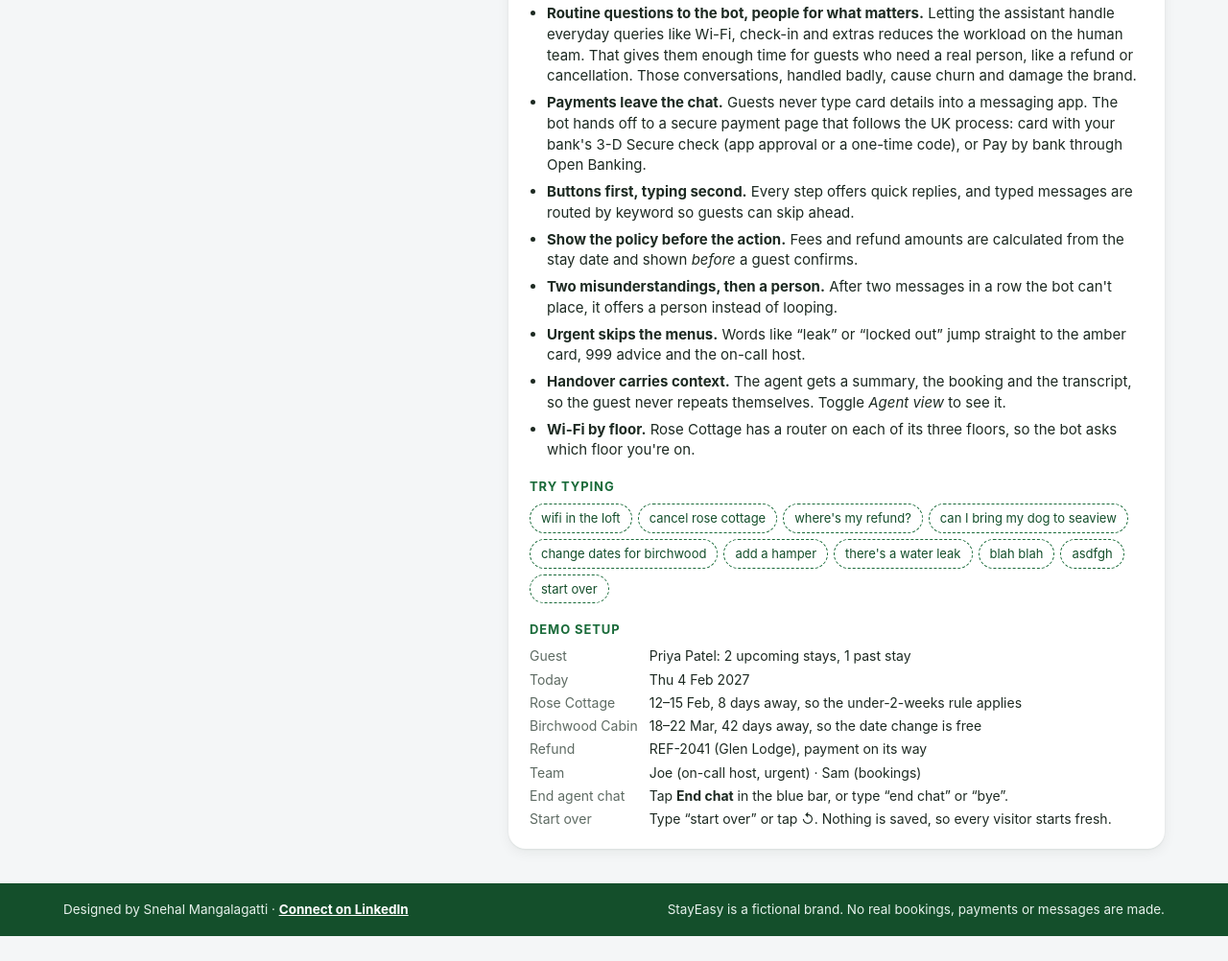
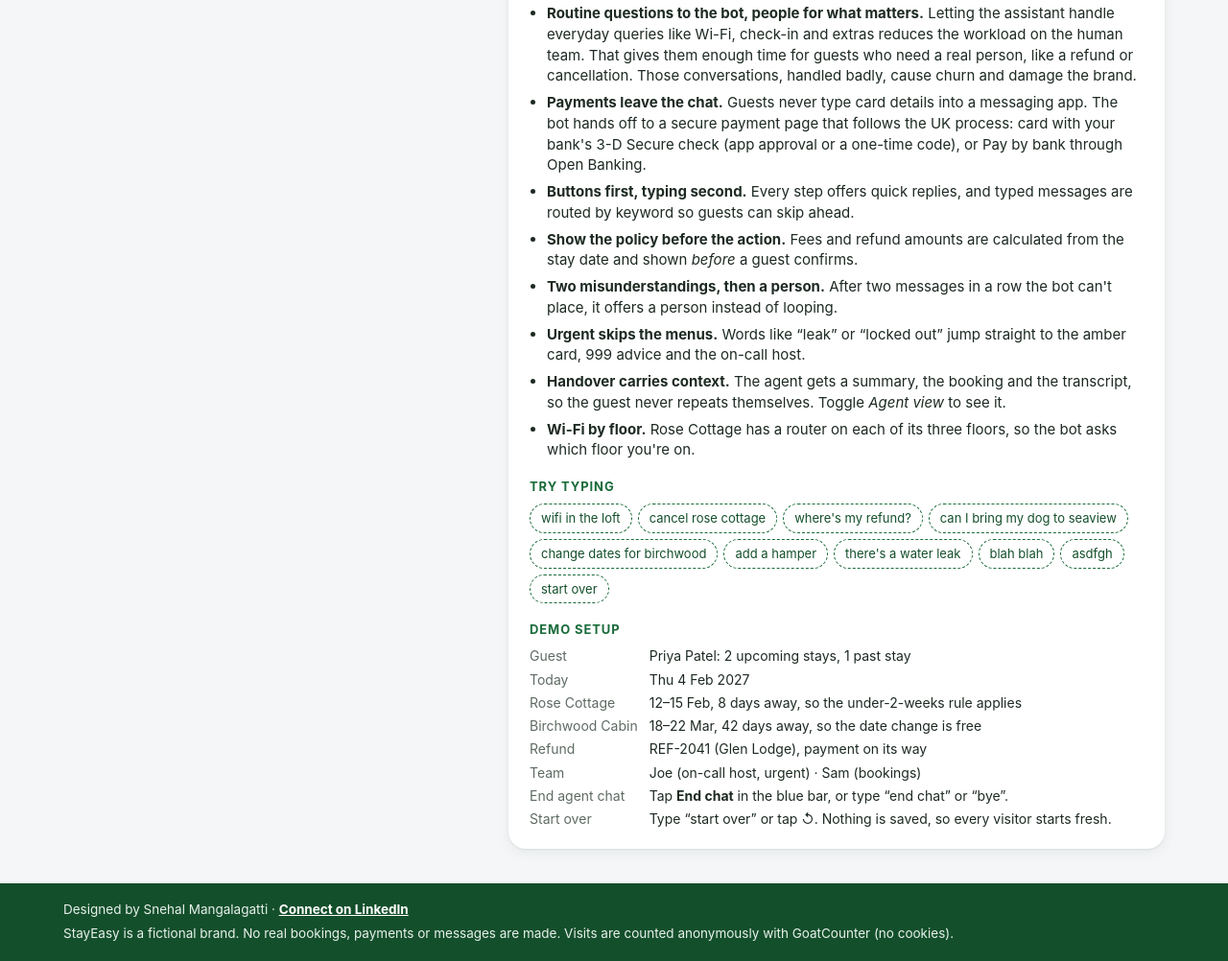
Before and after one commit to SnehalM1998/stayeasy-helper, a plain HTML site: page index.html in a window 1280 px wide. Shown: the part 813-1815 px from the top of the page at 96% size. Before the commit the page ends 1789 px from the top, so only its background shows below. Drawn offline with Linux system fonts and the light colour scheme.

Commit message:
Count visits anonymously with GoatCounter
Adds the GoatCounter script (no cookies, no personal data) and a
footer note telling visitors that visits are counted.

Co-Authored-By: Claude Opus 5.5 <noreply@anthropic.com>
Claude-Session: https://claude.ai/code/session_01QbbG4HB7bchLdhNLuRBzAY

```diff
--- a/index.html
+++ b/index.html
@@ -422,7 +422,7 @@
 <footer>
   <div class="in">
     <span>Designed by <span id="designer"></span> · <a id="linkedin" href="#" target="_blank" rel="noopener">Connect on LinkedIn</a></span>
-    <span>StayEasy is a fictional brand. No real bookings, payments or messages are made.</span>
+    <span>StayEasy is a fictional brand. No real bookings, payments or messages are made. Visits are counted anonymously with GoatCounter (no cookies).</span>
   </div>
 </footer>
 
@@ -1830,5 +1830,7 @@ $("#tries").addEventListener("click", (e) => { const b = e.target.closest(".try"
 
 A.welcome();
 </script>
+<!-- Anonymous visit counter (GoatCounter: no cookies, no personal data) -->
+<script data-goatcounter="https://snehal.goatcounter.com/count" async src="https://gc.zgo.at/count.js"></script>
 </body>
 </html>
```
